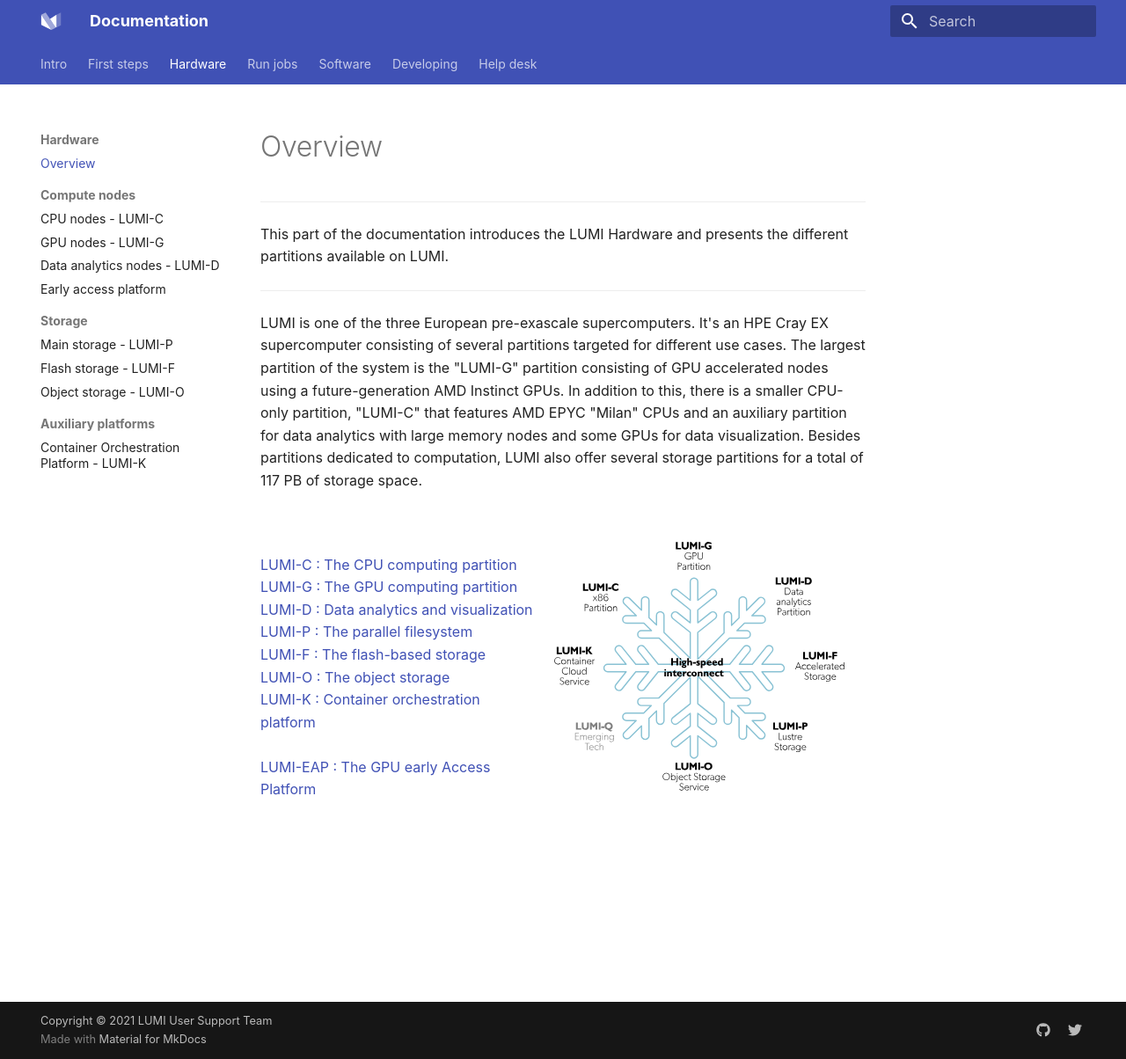
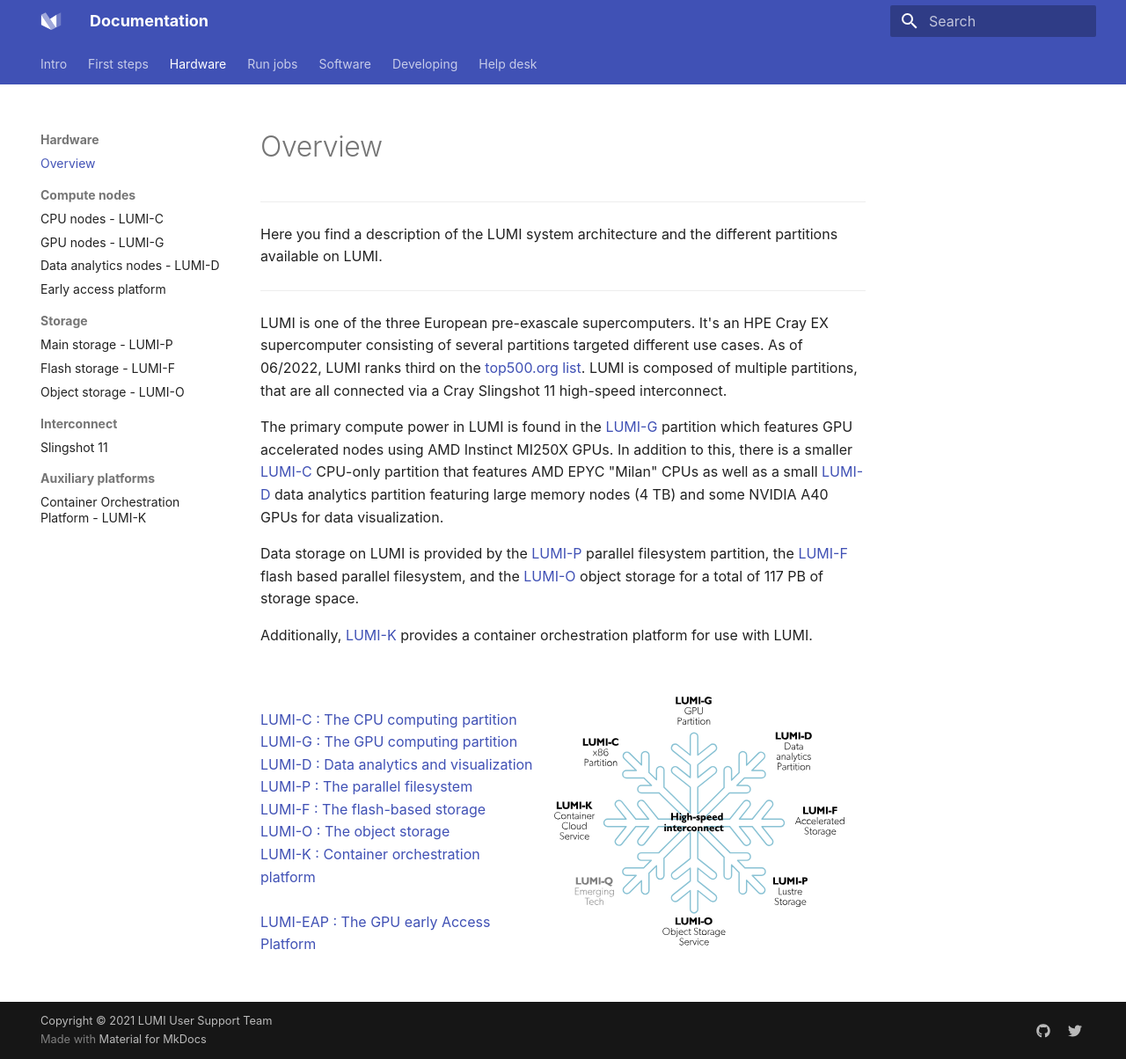
Before and after one commit to Lumi-supercomputer/lumi-userguide, an MkDocs documentation site: the page built from docs/overview/overview.md, in a window 1280 px wide and 1204 px high. Shown: the whole window at 88% size. Built offline with MkDocs 1.6.1 and Material for MkDocs 9.7.7, drawn with Linux system fonts in a browser that asks for light colours.

Commit message:
Initial work on improved overview pages for the LUMI docs.

```diff
--- a/docs/overview/overview.md
+++ b/docs/overview/overview.md
@@ -38,8 +38,10 @@
 [lumi-d]: ../computing/systems/lumid.md
 [lumi-f]: ../storage/parallel/lumif.md
 [lumi-p]: ../storage/parallel/lumip.md
-[lumi-o]: ../storage/parallel/lumio.md
+[lumi-o]: ../storage/object/index.md
+[lumi-k]: ../computing/auxiliary/lumik.md
 [eap]: ../eap/index.md
+[lumi-top500]: https://www.top500.org/system/180048/
 
 <!-- [LUMI-C : The CPU computing partition][lumi-c]
 
@@ -75,13 +77,18 @@
 </font> -->
 
 ---
-This part of the documentation introduces the LUMI Hardware and presents the different partitions available on LUMI.
+Here you find a description of the LUMI system architecture and the different partitions available on LUMI.
 
 ---
 
 
-LUMI is one of the three European pre-exascale supercomputers. It's an HPE Cray EX supercomputer consisting of several partitions targeted for different use cases. The largest partition of the system is the "LUMI-G" partition consisting of GPU accelerated nodes using a future-generation AMD Instinct GPUs. In addition to this, there is a smaller CPU-only partition, "LUMI-C" that features AMD EPYC "Milan" CPUs and an auxiliary partition for data analytics with large memory nodes and some GPUs for data
-visualization. Besides partitions dedicated to computation, LUMI also offer several storage partitions for a total of 117 PB of storage space.
+LUMI is one of the three European pre-exascale supercomputers. It's an HPE Cray EX supercomputer consisting of several partitions targeted different use cases. As of 06/2022, LUMI ranks third on the [top500.org list][lumi-top500]. LUMI is composed of multiple partitions, that are all connected via a Cray Slingshot 11 high-speed interconnect.
+
+The primary compute power in LUMI is found in the [LUMI-G][lumi-g] partition which features GPU accelerated nodes using AMD Instinct MI250X GPUs. In addition to this, there is a smaller [LUMI-C][lumi-c] CPU-only partition that features AMD EPYC "Milan" CPUs as well as a small [LUMI-D][lumi-d] data analytics partition featuring large memory nodes (4 TB) and some NVIDIA A40 GPUs for data visualization.
+
+Data storage on LUMI is provided by the [LUMI-P][lumi-p] parallel filesystem partition, the [LUMI-F][lumi-f] flash based parallel filesystem, and the [LUMI-O][lumi-o] object storage for a total of 117 PB of storage space.
+
+Additionally, [LUMI-K][lumi-k] provides a container orchestration platform for use with LUMI.
 
 
 <div class="lumi-overview">
--- a/mkdocs.yml
+++ b/mkdocs.yml
@@ -28,7 +28,8 @@
       - Main storage - LUMI-P: storage/parallel/lumip.md
       - Flash storage - LUMI-F: storage/parallel/lumif.md
       - Object storage - LUMI-O: storage/object/index.md
-    # - Interconnect: computing/interconnect.md
+    - Interconnect:
+      - Slingshot 11: computing/interconnect.md
     - Auxiliary platforms:
       - Container Orchestration Platform - LUMI-K: computing/auxiliary/lumik.md
   - Run jobs:
```
Also changed, not shown: docs/computing/interconnect.md (+2 -2 lines), docs/firststeps/getstarted-new.md (+4 -4 lines), docs/firststeps/nextsteps.md (+6 -8 lines), 1 other file.
